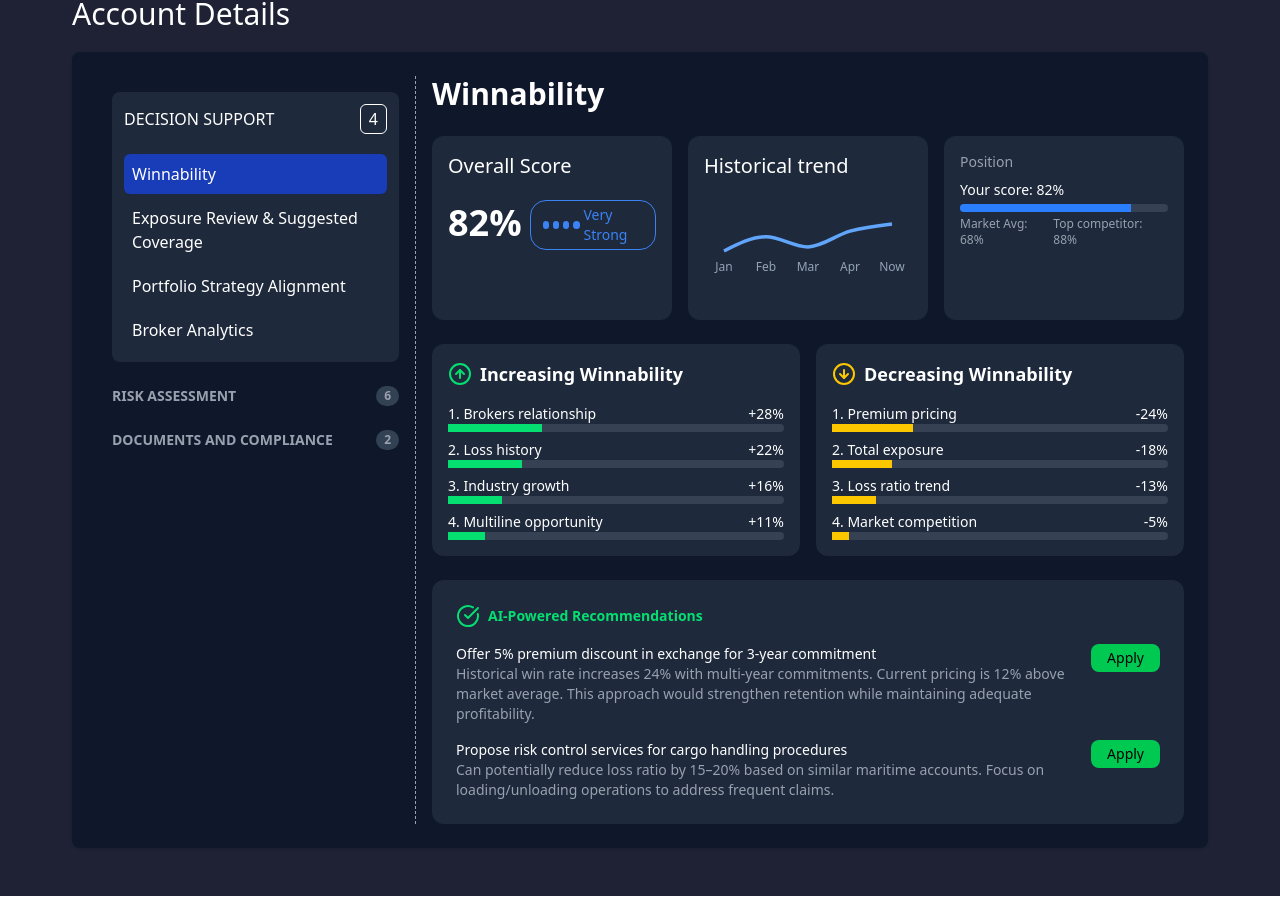
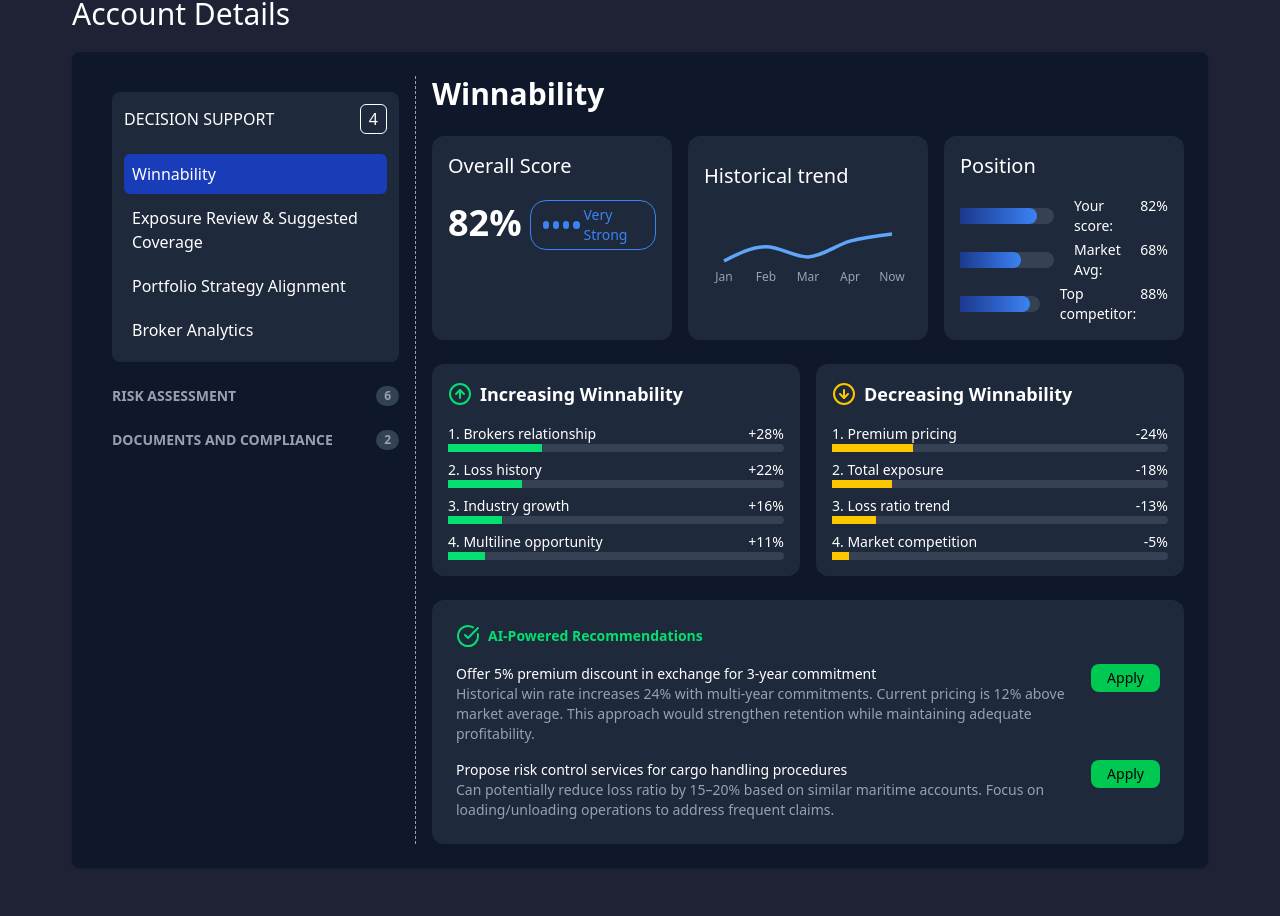
Before and after one commit to OlgaMinaievaWebDev/dashboard-ui, a React (Vite) app: page /accounts in a window 1280 px wide. Shown: the part 1077-1993 px from the top of the page. Built offline with nearby package versions, Linux system fonts and the light colour scheme.

Commit message:
position card styled

```diff
--- a/src/components/accounts/accountDetails/AccountDetails.jsx
+++ b/src/components/accounts/accountDetails/AccountDetails.jsx
@@ -1,7 +1,7 @@
 import SidebarMenu from "./SidebarMenu";
 import { ScoreCard } from "./ScoreCard";
 import { TrendChart } from "./TrendChart";
-import { PositionProgress } from "./PositionProgress";
+import PositionProgressAccount from "./PositionProgressAccount";
 import { WinnabilityList } from "./WinnabilityList";
 import { RecommendationCard } from "./RecommendationCard";
 import { ArrowDownCircle, ArrowUpCircle } from "lucide-react";
@@ -29,7 +29,7 @@ export default function AccountDetails() {
               description="Very Strong"
             />
             <TrendChart data={data} />
-            <PositionProgress score={82} />
+            <PositionProgressAccount/>
           </div>
           <div className="grid grid-cols-2 gap-4">
             <WinnabilityList
--- a/src/components/accounts/accountDetails/PositionProgress.jsx
+++ /dev/null
@@ -1,19 +0,0 @@
-export function PositionProgress({ score }) {
-  return (
-    <div className="bg-[#1E293B] p-4 rounded-xl">
-      <h2 className="text-sm text-gray-400">Position</h2>
-      <div className="text-sm mt-2 space-y-1">
-        <div className="flex justify-between">
-          <span>Your score: {score}%</span>
-        </div>
-        <div className="bg-gray-700 h-2 rounded-full w-full overflow-hidden">
-          <div className="bg-blue-500 h-full" style={{ width: `${score}%` }} />
-        </div>
-        <div className="flex justify-between text-xs text-gray-400">
-          <span>Market Avg: 68%</span>
-          <span>Top competitor: 88%</span>
-        </div>
-      </div>
-    </div>
-  );
-}
--- /dev/null
+++ b/src/components/accounts/accountDetails/PositionProgressAccount.jsx
@@ -0,0 +1,23 @@
+import ProgressBarItem from "./ProgressBarItem";
+
+
+function PositionProgressAccount() {
+  const data = [
+    { label: "Your score", value: "82%", percentage: 82 },
+    { label: "Market Avg", value: "68%", percentage: 65 },
+    { label: "Top competitor", value: "88%", percentage: 88 },
+  ];
+
+  return (
+    <div className="bg-[#1E293B] p-4 rounded-xl flex flex-col  gap-4 ">
+      <p className="text-xl">Position</p>
+      <div className="space-y-1 flex flex-col">
+        {data.map((item, index) => (
+          <ProgressBarItem key={index} {...item} />
+        ))}
+      </div>
+    </div>
+  );
+}
+
+export default PositionProgressAccount;
--- /dev/null
+++ b/src/components/accounts/accountDetails/ProgressBarItem.jsx
@@ -0,0 +1,18 @@
+function ProgressBarItem({ label, value, percentage }) {
+  return (
+    <div className="text-sm flex items-center gap-5">
+      <div className="w-full h-4 bg-gray-700 rounded-r-2xl overflow-hidden flex-1/2">
+        <div
+          className="bg-gradient-to-r from-blue-900 to-azure h-full rounded-r-2xl"
+          style={{ width: `${percentage}%` }}
+        />
+      </div>
+      <div className="text-md flex gap-1 flex-1/2">
+        <span>{label}: </span>
+        <span>{value}</span>
+      </div>
+    </div>
+  );
+}
+
+export default ProgressBarItem;
```
